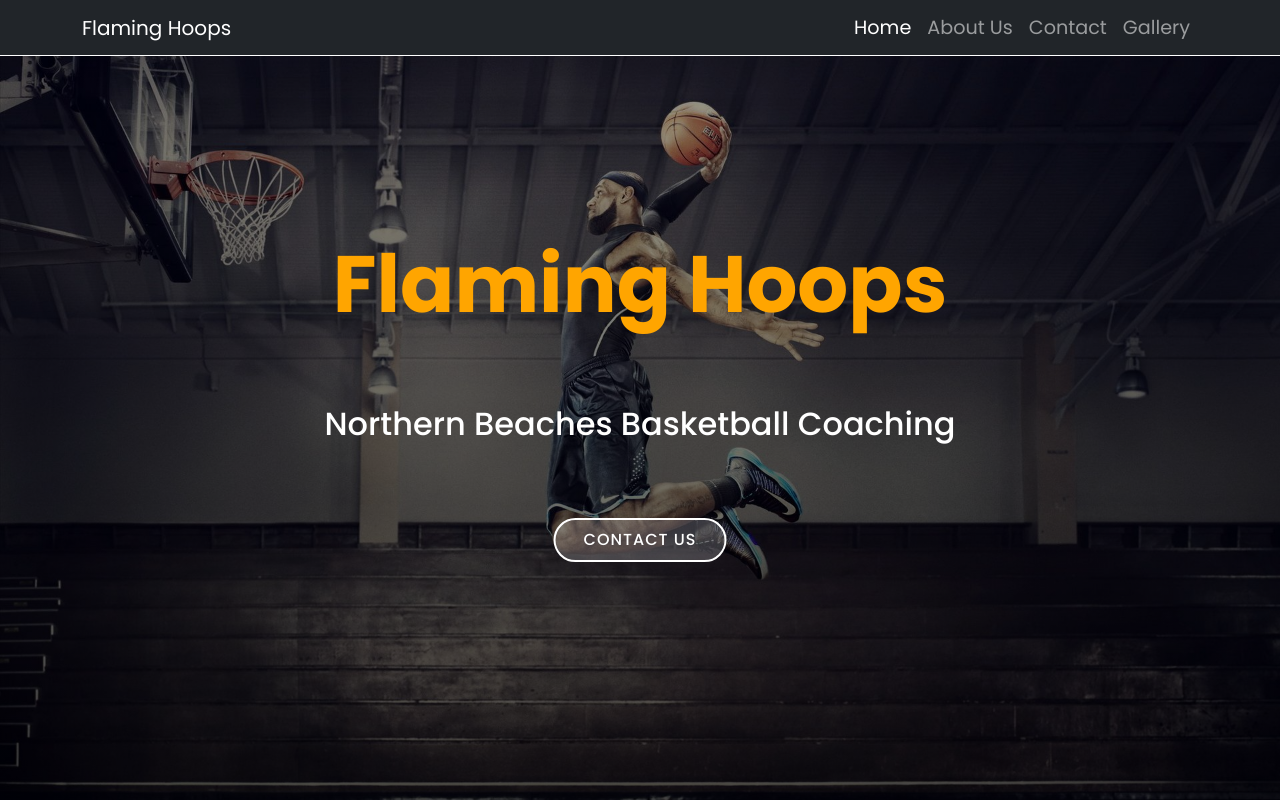
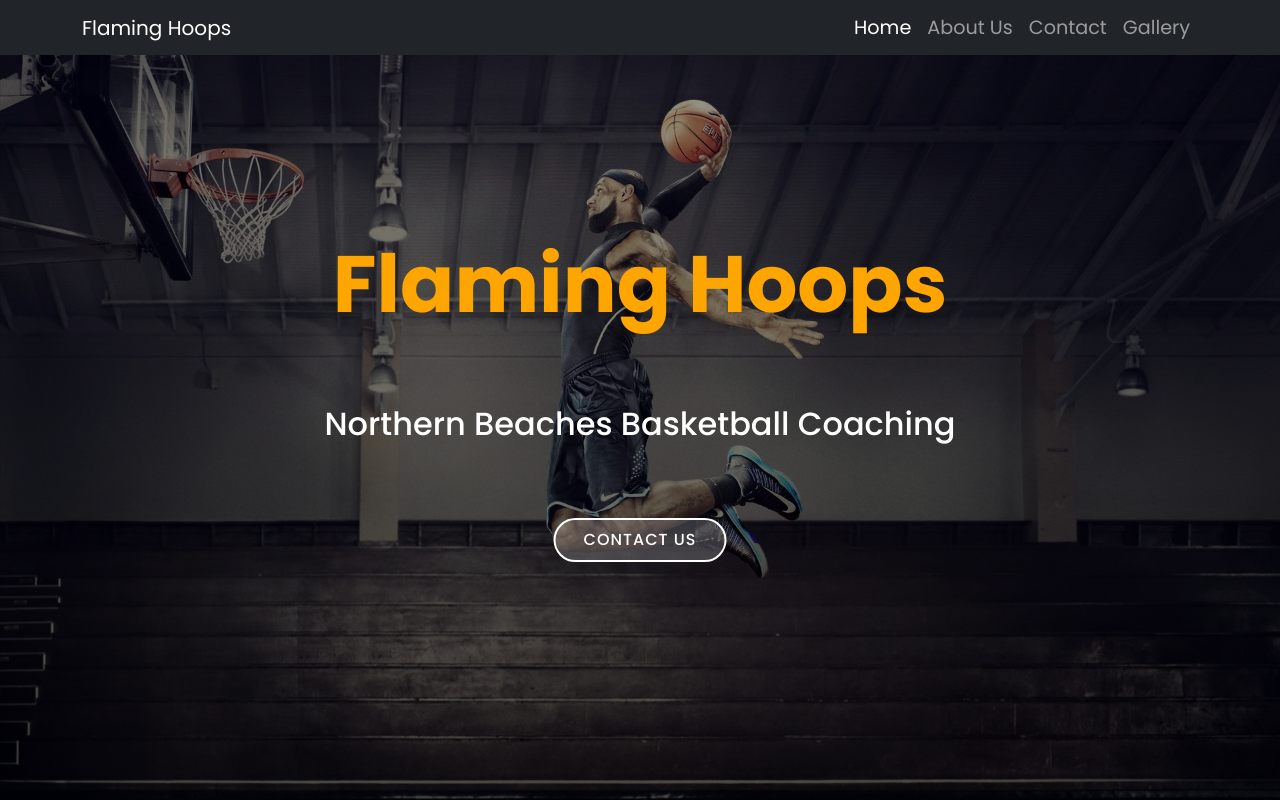
Before and after one commit to BMKE/flaminghoops, a plain HTML site: page index.html in a window 1280 px wide. Shown: the top 802 px of the page. Drawn offline with nearby package versions, Linux system fonts and the light colour scheme.

Commit message:
Update styles.css

```diff
--- a/css/styles.css
+++ b/css/styles.css
@@ -36,7 +36,7 @@ html, body {
   background-image: linear-gradient(rgba(0, 0, 0, 0.4), rgba(0, 0, 0, 0.7)), url("../images/hero-dunk-1.jpg");
   /* rl(https://media.hero-magazine.com/wp-content/uploads/2021/08/24140454/MICHAEL-JORDAN-BILL-SMITH-e1630319726912.jpg) */
   background-repeat: no-repeat;
-  background-position: center 56px;
+  background-position: center 54px;
   background-size: cover;
   /* background-attachment: fixed; */
   position: relative;
```
